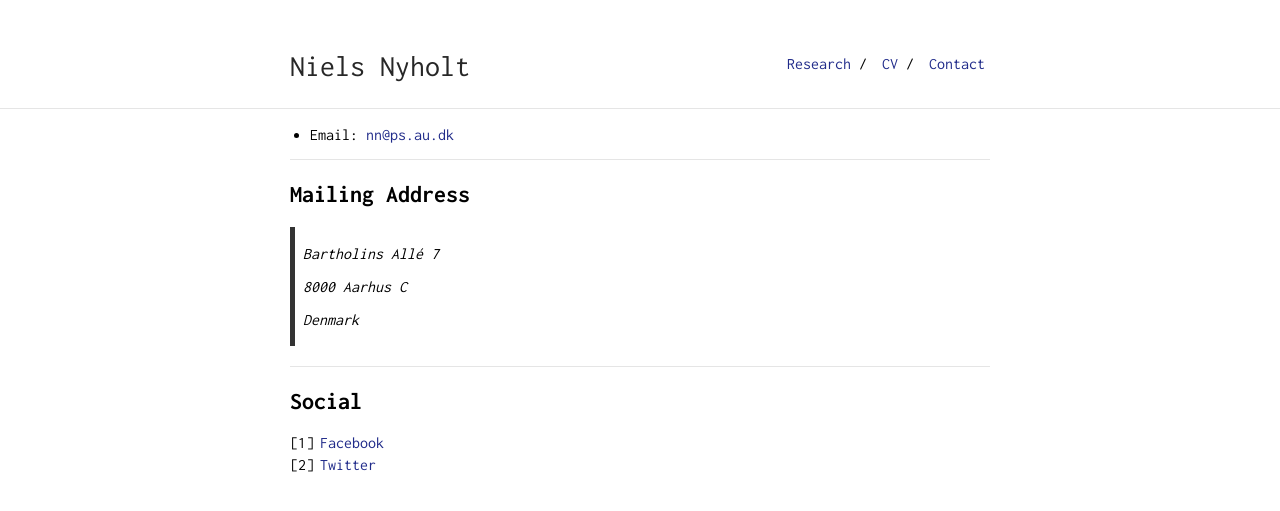
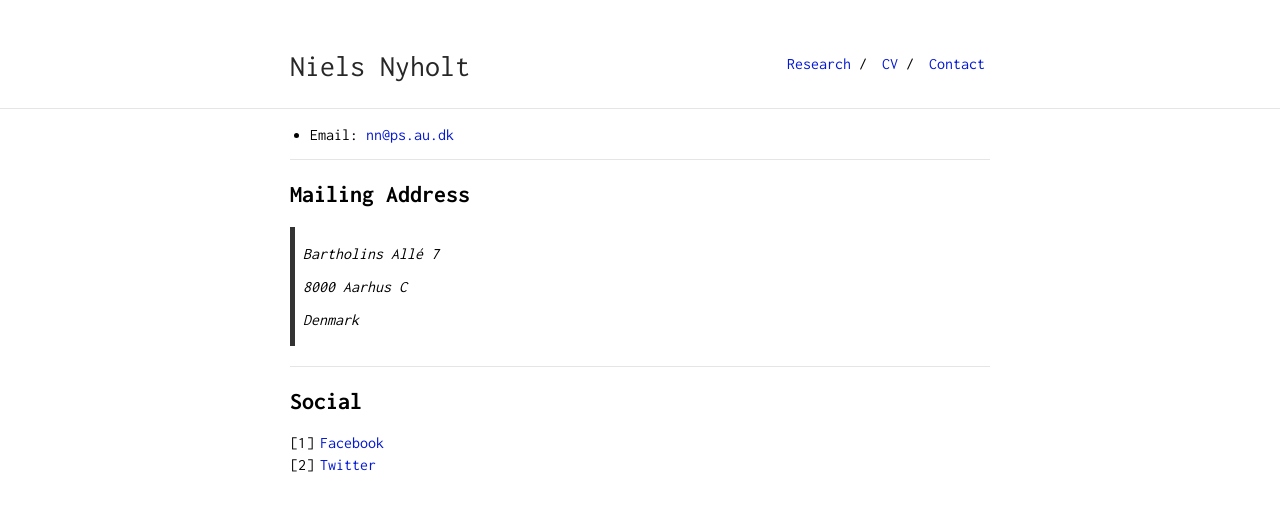
Before and after one commit to nnyholt/nnyholt.github.io, a Jekyll site: the page built from contact.md, in a window 1280 px wide. Shown: the top 511 px of the page. Built offline with Jekyll 4.4.1, drawn with Linux system fonts in a browser that asks for light colours.

Commit message:
New commit

```diff
--- a/_sass/vars.scss
+++ b/_sass/vars.scss
@@ -2,7 +2,7 @@
  * Customization Variables
  */
 
-$accent: #202b8a;
+$accent: #0318d3;
 $image-size: 100px;
 
 /*
```
Also changed, not shown: research.md (added, +6 -0 lines).
